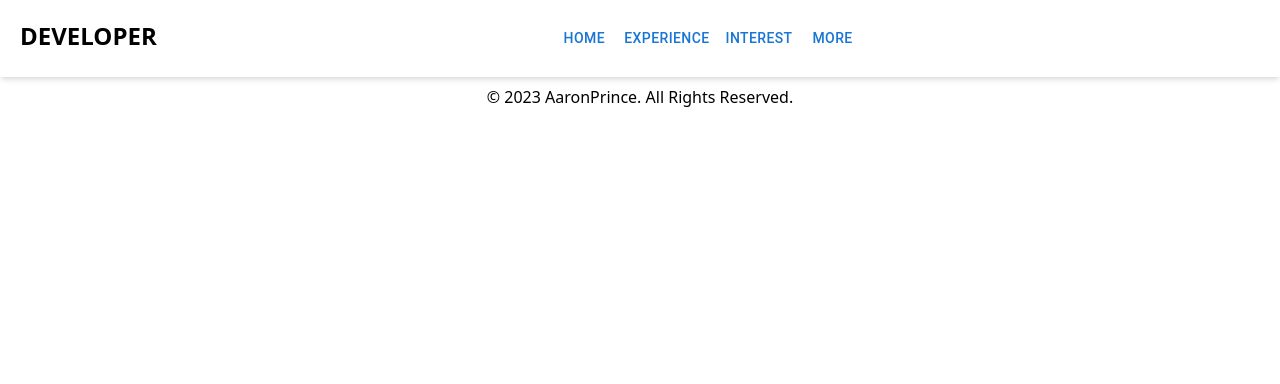
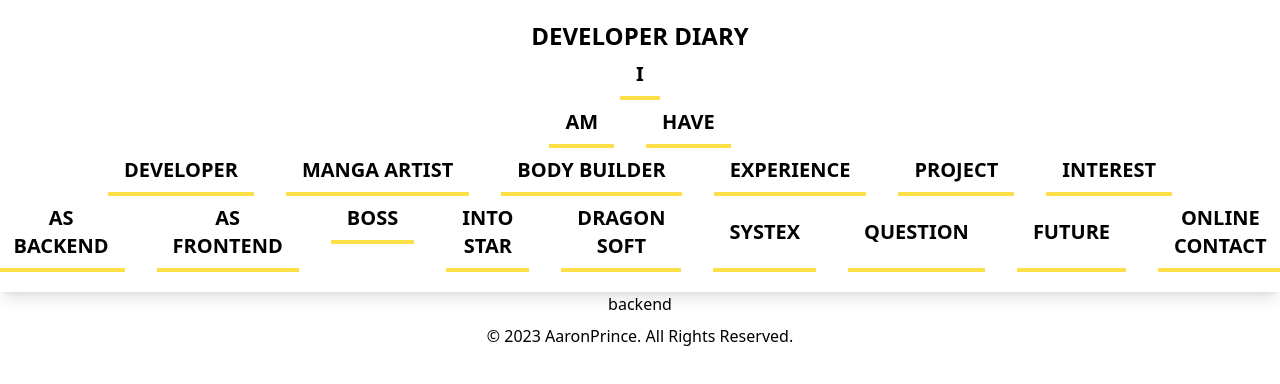
Before and after one commit to princeborn1999/prince-official, a React (Create React App) app: page /backend in a window 1280 px wide. Shown: the top 384 px of the page. Built offline with nearby package versions, Linux system fonts and the light colour scheme.

Commit message:
change whole style

```diff
--- a/src/App.js
+++ b/src/App.js
@@ -10,8 +10,7 @@ import { Interest } from "./pages/Interest";
 import { More } from "./pages/More";
 import { NotFound } from "./pages/NotFound";
 import { Footer } from "./components/Footer";
-import { Work } from "./pages/Work";
-
+import { Backend } from "./pages/Backend";
 const store = configureStore({
   reducer: rootReducer,
 });
@@ -29,6 +28,7 @@ function App() {
               <Route path="/experience" element={<Experience />} />
               <Route path="/interest" element={<Interest />} />
               <Route path="/more" element={<More />} />
+              <Route path="/backend" element={<Backend />} />
               <Route component={NotFound} />
             </Routes>
           </main>
--- a/src/components/Header.jsx
+++ b/src/components/Header.jsx
@@ -2,9 +2,12 @@ import React, { useState, useEffect } from "react";
 import { useDispatch, useSelector } from "react-redux";
 import { toggleMode } from "../store/modeActions";
 import { Link } from "react-router-dom";
-import { Button } from "@mui/material";
 import Switch from "@mui/material/Switch";
 import anime from "animejs";
+import Nav1 from "./Nav/Nav1";
+import Nav2 from "./Nav/Nav2";
+import Nav3 from "./Nav/Nav3";
+import Nav4 from "./Nav/Nav4";
 function Header() {
   const dispatch = useDispatch();
   const mode = useSelector((state) => state.mode.mode);
@@ -26,31 +29,35 @@ function Header() {
     });
   }, []);
   return (
-    <header className={`flex p-5 shadow-md ${mode ? "bg-black" : "bg-white"}`}>
-      {/* 之後放ICON */}
-      <h1 className="font-bold text-2xl">DEVELOPER</h1>
-      {/* <TbLetterA size={30} color={`${mode ? "white" : "black"}`} /> */}
-      <div aria-label="nav" className="flex justify-center w-full">
-        <div className="my-nav">
-          <Link to="/">
-            <Button>HOME</Button>
-          </Link>
-          {/* <Link to="/work">
-            <Button>WORK</Button>
-          </Link> */}
-          <Link to="/experience">
-            <Button>EXPERIENCE</Button>
-          </Link>
-          <Link to="/interest">
-            <Button>Interest</Button>
-          </Link>
-          <Link to="/more">
-            <Button>MORE</Button>
-          </Link>
-        </div>
+    <header className="shadow-lg p-5">
+      <div className="flex justify-center" aria-label="title">
+        <h1 className="font-bold text-2xl">DEVELOPER DIARY</h1>
       </div>
-      {/* <Switch checked={mode} onChange={handleModeToggle} color="default" /> */}
+      <Nav1 />
+      <Nav2 />
+      <Nav3 />
+      <Nav4 />
     </header>
+
+    // <header className={`flex p-5 shadow-md ${mode ? "bg-black" : "bg-white"}`}>
+    //   <h1 className="font-bold text-2xl">DEVELOPER DIARY</h1>
+    //   <div aria-label="nav" className="flex justify-center w-full">
+    //     <div className="my-nav">
+    //       <Link to="/">
+    //         <Button>HOME</Button>
+    //       </Link>
+    //       <Link to="/experience">
+    //         <Button>EXPERIENCE</Button>
+    //       </Link>
+    //       <Link to="/interest">
+    //         <Button>Interest</Button>
+    //       </Link>
+    //       <Link to="/more">
+    //         <Button>MORE</Button>
+    //       </Link>
+    //     </div>
+    //   </div>
+    // </header>
   );
 }
 
--- /dev/null
+++ b/src/components/Nav/Nav1.jsx
@@ -0,0 +1,7 @@
+export default function Nav1(){
+    return(
+        <div className="flex justify-center" aria-label="first-nav">
+            <button className="text-xl font-bold mx-4 py-2 px-4 border-b-4 border-yellow-300 hover:border-yellow-500">I</button>
+        </div>
+    )
+}
--- /dev/null
+++ b/src/components/Nav/Nav2.jsx
@@ -0,0 +1,8 @@
+export default function Nav2(){
+    return(
+        <nav className="flex justify-center">
+            <button className="text-xl font-bold py-2 mx-4 px-4 border-b-4 border-yellow-300 hover:border-yellow-500">AM</button>
+            <button className="text-xl font-bold py-2 mx-4 px-4 border-b-4 border-yellow-300 hover:border-yellow-500">HAVE</button>
+        </nav>
+    )
+}
--- /dev/null
+++ b/src/components/Nav/Nav3.jsx
@@ -0,0 +1,12 @@
+export default function Nav3(){
+    return(
+        <nav className="flex justify-center">
+            <button className="text-xl font-bold py-2 mx-4 px-4 border-b-4 border-yellow-300 hover:border-yellow-500">DEVELOPER</button>
+            <button className="text-xl font-bold py-2 mx-4 px-4 border-b-4 border-yellow-300 hover:border-yellow-500">MANGA ARTIST</button>
+            <button className="text-xl font-bold py-2 mx-4 px-4 border-b-4 border-yellow-300 hover:border-yellow-500">BODY BUILDER</button>
+            <button className="text-xl font-bold py-2 mx-4 px-4 border-b-4 border-yellow-300 hover:border-yellow-500">EXPERIENCE</button>
+            <button className="text-xl font-bold py-2 mx-4 px-4 border-b-4 border-yellow-300 hover:border-yellow-500">PROJECT</button>
+            <button className="text-xl font-bold py-2 mx-4 px-4 border-b-4 border-yellow-300 hover:border-yellow-500">INTEREST</button>
+        </nav>
+    )
+}
--- /dev/null
+++ b/src/components/Nav/Nav4.jsx
@@ -0,0 +1,22 @@
+import { Link } from "react-router-dom";
+export default function Nav4(){
+    return(
+        <nav className="flex justify-center">
+            <Link to="/backend">
+                <button className="text-xl font-bold py-2 mx-4 px-4 border-b-4 border-yellow-300 hover:border-yellow-500">AS BACKEND</button>
+            </Link>
+            <Link to="/backend">
+                <button className="text-xl font-bold py-2 mx-4 px-4 border-b-4 border-yellow-300 hover:border-yellow-500">AS FRONTEND</button>
+            </Link>
+            <Link to="/backend">
+                <button className="text-xl font-bold py-2 mx-4 px-4 border-b-4 border-yellow-300 hover:border-yellow-500">BOSS</button>
+            </Link>
+            <button className="text-xl font-bold py-2 mx-4 px-4 border-b-4 border-yellow-300 hover:border-yellow-500">INTO STAR</button>
+            <button className="text-xl font-bold py-2 mx-4 px-4 border-b-4 border-yellow-300 hover:border-yellow-500">DRAGON SOFT</button>
+            <button className="text-xl font-bold py-2 mx-4 px-4 border-b-4 border-yellow-300 hover:border-yellow-500">SYSTEX</button>
+            <button className="text-xl font-bold py-2 mx-4 px-4 border-b-4 border-yellow-300 hover:border-yellow-500">QUESTION</button>
+            <button className="text-xl font-bold py-2 mx-4 px-4 border-b-4 border-yellow-300 hover:border-yellow-500">FUTURE</button>
+            <button className="text-xl font-bold py-2 mx-4 px-4 border-b-4 border-yellow-300 hover:border-yellow-500">ONLINE CONTACT</button>
+        </nav>
+    )
+}
--- /dev/null
+++ b/src/pages/Backend.jsx
@@ -0,0 +1,8 @@
+
+export function Backend() {
+  return (
+    <div className="flex justify-center px-20">
+      <p>backend</p>
+    </div>
+  );
+}
--- a/src/pages/Interest.jsx
+++ b/src/pages/Interest.jsx
@@ -4,9 +4,6 @@ import TabContext from "@mui/lab/TabContext";
 import TabList from "@mui/lab/TabList";
 import TabPanel from "@mui/lab/TabPanel";
 import { useState } from "react";
-import bodyImage from "../assets/img/body.webp";
-import MangaImage from "../assets/img/manga.jpg";
-import ComputerImage from "../assets/img/Computer.jpg";
 export function Interest() {
   const [value, setValue] = useState("1");
 
@@ -27,17 +24,14 @@ export function Interest() {
           </Box>
           <TabPanel value="1" className="flex justify-center">
             <section aria-label="body-tab">
-              <img src={bodyImage} alt="" />
             </section>
           </TabPanel>
           <TabPanel value="2" className="flex justify-center">
             <section aria-label="code-tab">
-              <img src={MangaImage} alt="" />
             </section>
           </TabPanel>
           <TabPanel value="3" className="flex justify-center">
             <section aria-label="manga-tab">
-              <img src={ComputerImage} alt="" />
             </section>
           </TabPanel>
         </TabContext>
```
Also changed, not shown: 1 other file (tests, documents, lock files or other folders).
